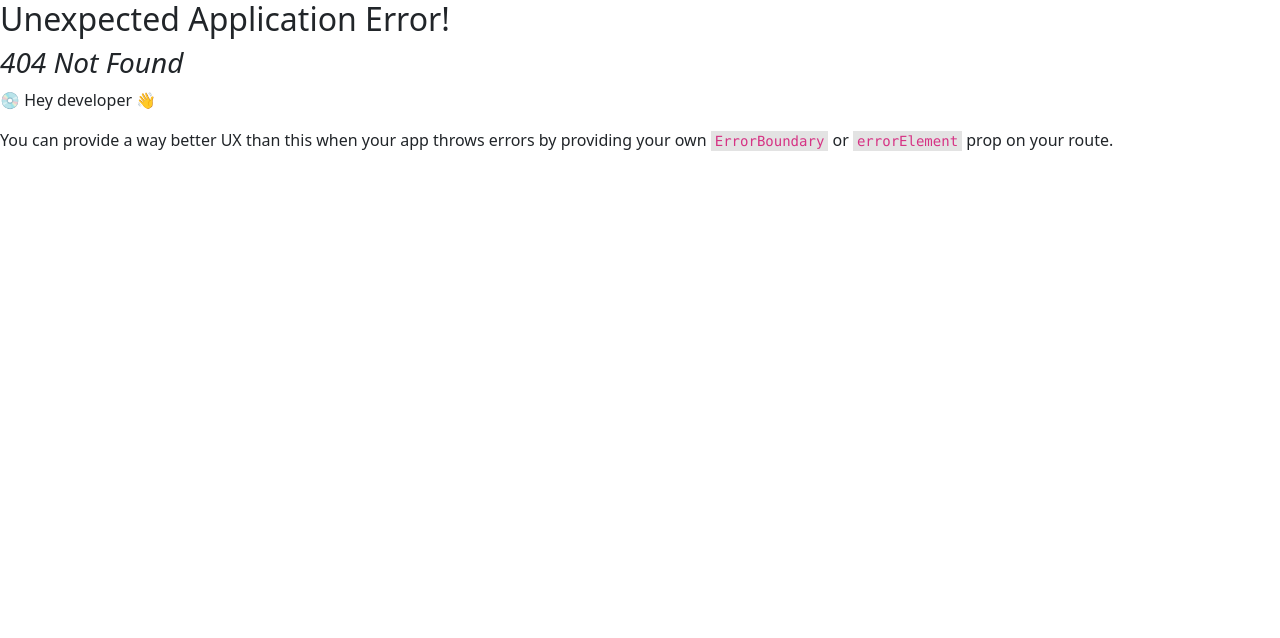
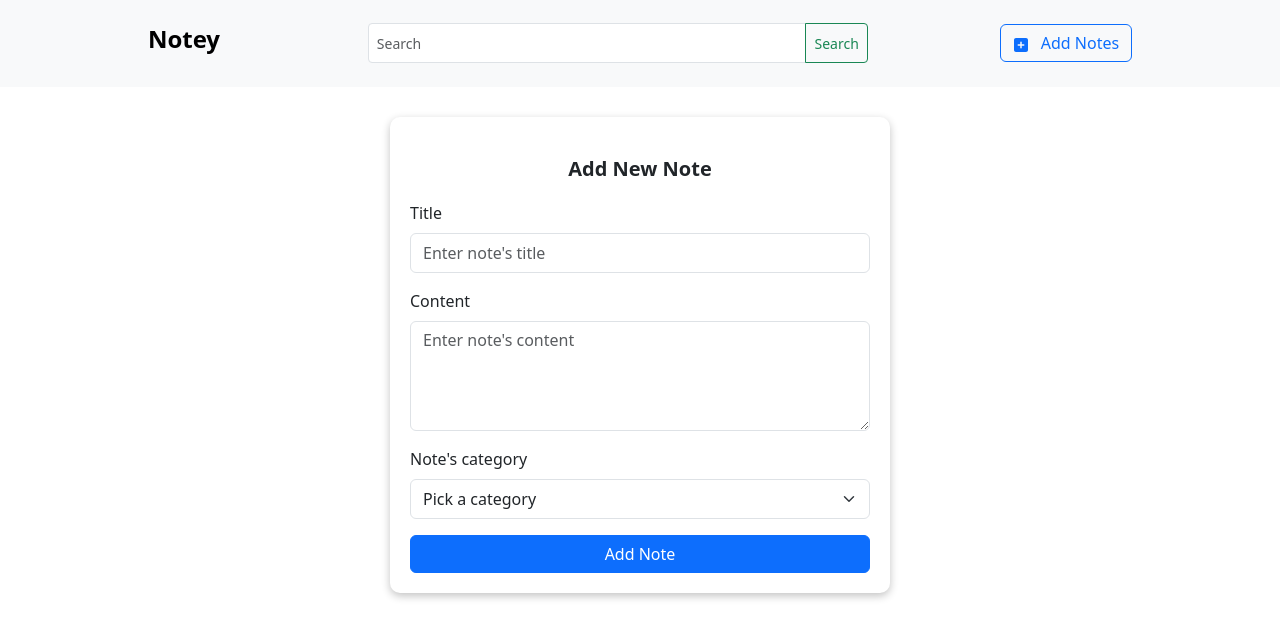
Before and after one commit to SaraabbasiNZ/react-note-app, a React (Vite) app: page /add-note in a window 1280 px wide. Before the commit this address had no page. Shown: the top 638 px of the page. Built offline with nearby package versions, Linux system fonts and the light colour scheme.

Commit message:
Create AddNote page and add style

```diff
--- a/src/App.jsx
+++ b/src/App.jsx
@@ -1,11 +1,17 @@
 
 import { createBrowserRouter, createRoutesFromElements, RouterProvider, Route } from 'react-router-dom'
 import HomePage from './pages/HomePage'
+import MainLayout from './layouts/MainLayout'
+import AddNotePage from './pages/AddNotePage'
 
 const App = () => {
 
   const router = createBrowserRouter(createRoutesFromElements(
-    <Route index element={<HomePage />} />
+    <Route path='/' element={<MainLayout />}>
+      <Route index element={<HomePage />} />
+      <Route path= "/add-note" element={<AddNotePage />} />
+    </Route>
+
   ))
 
   return <RouterProvider router={router} />
--- a/src/components/NavBar.jsx
+++ b/src/components/NavBar.jsx
@@ -33,7 +33,7 @@
           </div>
         </div>
 
-        <a href="/add-note"  style={{ textDecoration: "none" }}>
+        <Link to="/add-note"  style={{ textDecoration: "none" }}>
         <button
             className="btn btn-outline-primary btn-md"
             type="button"
@@ -41,7 +41,7 @@
           >
             <FaSquarePlus className="me-2 fs-6" /> Add Notes
           </button>
-        </a>
+        </Link>
       </div>
     </nav>
   )
--- a/src/layouts/MainLayout.jsx
+++ b/src/layouts/MainLayout.jsx
@@ -1,5 +1,5 @@
 import React from 'react'
-import NavBar from './components/NavBar'
+import NavBar from '../components/NavBar.jsx'
 import { Outlet } from 'react-router-dom'
 
 const MainLayout = () => {
--- /dev/null
+++ b/src/pages/AddNotePage.css
@@ -0,0 +1,20 @@
+form{
+    width: 500px;
+    height: auto;
+    padding: 20px;
+    border-radius: 10px;
+    box-shadow: rgba(0, 0, 0, 0.24) 0px 3px 8px;
+    margin: 30px auto;
+    background-color: white;
+}
+
+form h5{
+    text-align: center;
+    font-weight: bold;
+    margin: 20px auto;
+}
+
+form input{
+    height: 40px;
+    /* margin-bottom: 30px; */
+}
--- /dev/null
+++ b/src/pages/AddNotePage.jsx
@@ -0,0 +1,52 @@
+import React from 'react'
+import "./AddNotePage.css"
+
+const AddNotePage = () => {
+  return (
+    <form>
+      <h5>Add New Note</h5>
+      <div className="mb-3">
+        <label htmlFor="exampleFormControlInput1" className="form-label">
+          Title
+        </label>
+        <input
+          type="email"
+          className="form-control"
+          id="exampleFormControlInput1"
+          placeholder="Enter note's title"
+        />
+      </div>
+
+      <div className="mb-3">
+        <label htmlFor="exampleFormControlTextarea1" className="form-label">
+          Content
+        </label>
+        <textarea
+          className="form-control"
+          id="exampleFormControlTextarea1"
+          rows={4}
+          placeholder="Enter note's content"
+        ></textarea>
+      </div>
+
+      <div className="mb-3">
+      <label htmlFor="exampleFormControlTextarea1" className="form-label">
+          Note's category
+        </label>
+      <select className="form-select" aria-label="Default select example" style={{height: "40px"}}>
+          <option selected>Pick a category</option>
+          <option value="1">Business</option>
+          <option value="2">Personal</option>
+          <option value="3">Important</option>
+        </select>
+      </div>
+
+
+
+
+      <button className="btn btn-primary d-flex justify-content-center" style={{width:"100%"}}>Add Note</button>
+    </form>
+  )
+}
+
+export default AddNotePage
```
